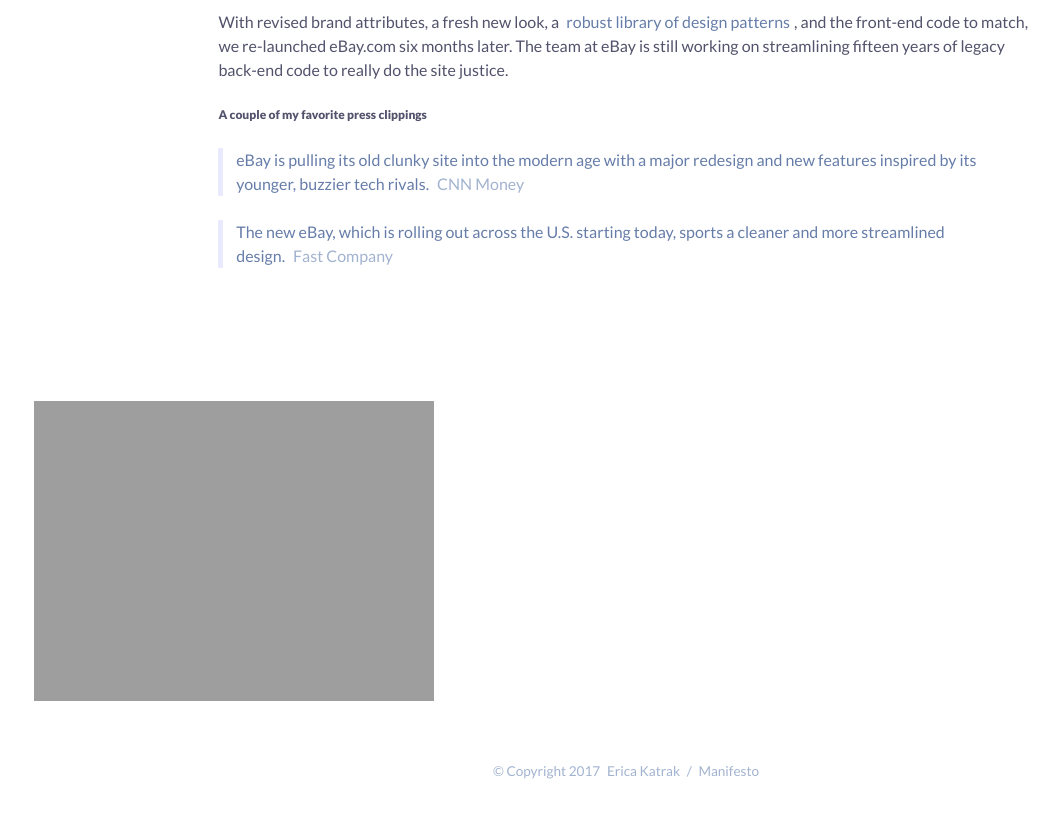
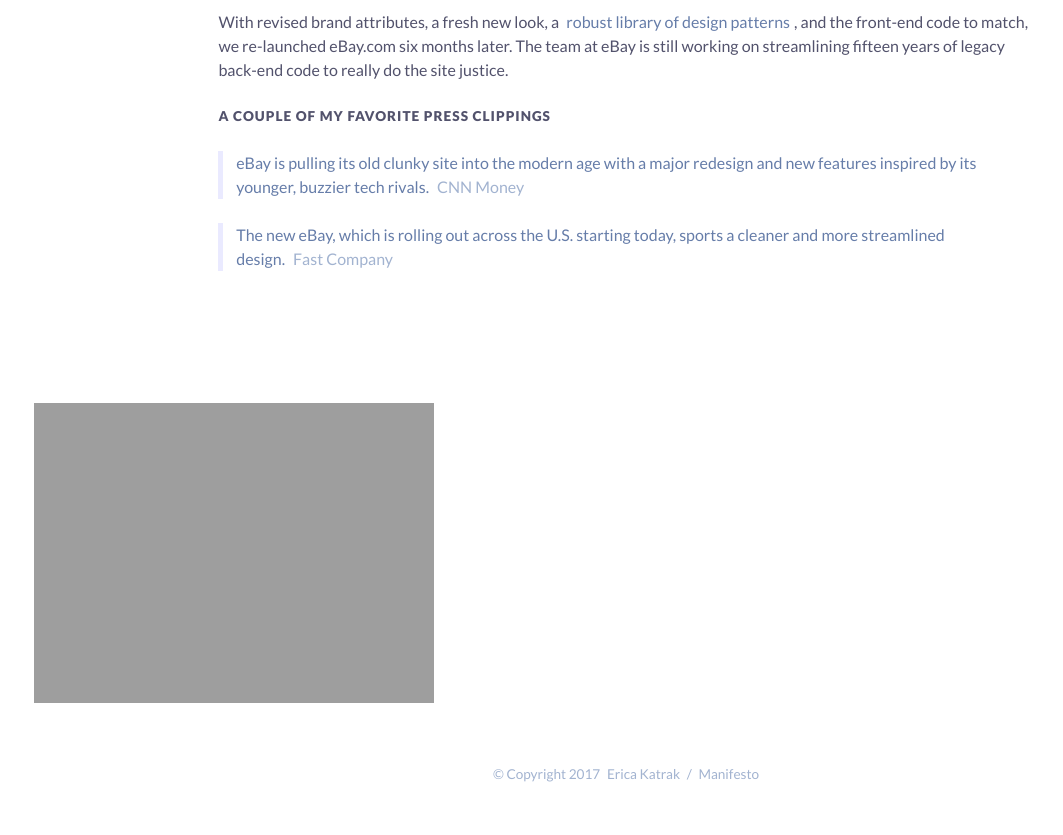
Before and after one commit to ericakatrak/ericakatrak.github.io, a Jekyll site: the page built from _posts/2016-08-31-ebay.md, in a window 1280 px wide. Shown: the part 476-1311 px from the top of the page, without its empty margins (12-1075 px from the left). Built offline with Jekyll 4.4.1, drawn with Linux system fonts in a browser that asks for light colours.

Commit message:
Style update

```diff
--- a/css/style.css
+++ b/css/style.css
@@ -30,8 +30,9 @@
 h1 {font-size: 1.2em;}
 section.intro h1 {font-weight: 400;}
 h2 {
-  font-size: .75em;
-  font-weight: 600;
+  font-size: .85em;
+  text-transform: uppercase;
+  letter-spacing: 1px;
 }
 h3 {font-size: .75em;}
 
```
